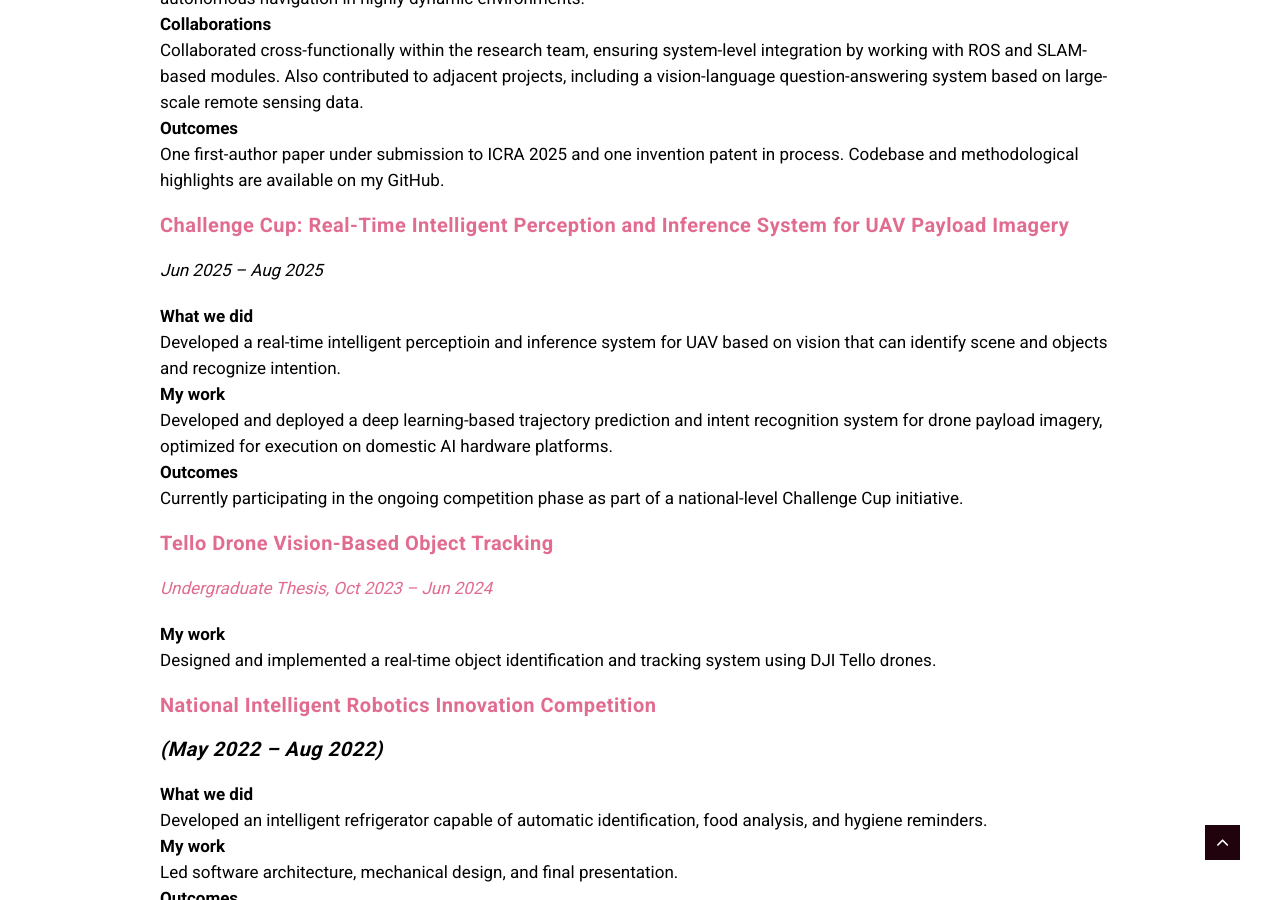
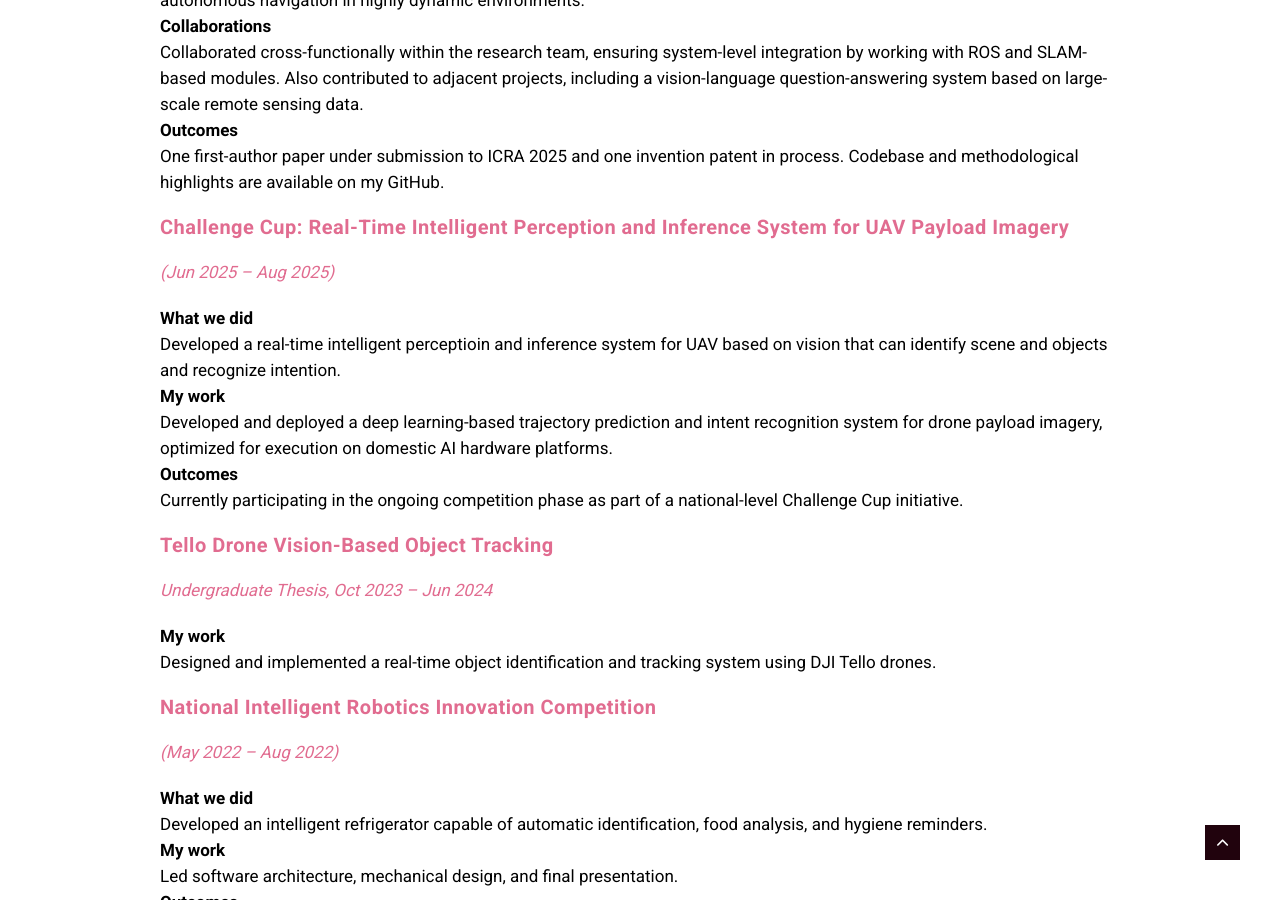
Before and after one commit to ZhangJingru-Ruby/ZhangJingru-Ruby.github.io, a Jekyll site: the page built from _pages/about.md, in a window 1280 px wide and 900 px high, scrolled down 1298 px. Built offline with Jekyll 4.4.1, drawn with Linux system fonts in a browser that asks for light colours; nearby versions of some CDN libraries.

Commit message:
about page layout

```diff
--- a/_pages/about.md
+++ b/_pages/about.md
@@ -58,7 +58,7 @@
 ## 🚀 Research & Projects
 
 #### <span class="ruby-title">Intelligent Detection and Management of Foreign Objects in Complex Airport Scenarios</span>
-#### <em class="ruby-sub">(*National Key R&D Project, 2024 – Present*)</em>
+<em class="ruby-sub">(*National Key R&D Project, 2024 – Present*)</em>
 
 **Responsibility**\
 Independently researching autonomous conflict avoidance methods for multi-objective operational scenarios on airport aprons.\
@@ -70,7 +70,7 @@
 One first-author paper under submission to ICRA 2025 and one invention patent in process. Codebase and methodological highlights are available on my GitHub.
 
 #### <span class="ruby-title">Challenge Cup: Real-Time Intelligent Perception and Inference System for UAV Payload Imagery</span>
-*Jun 2025 – Aug 2025*
+<em class="ruby-sub">*(Jun 2025 – Aug 2025)*</em>
 
 **What we did**\
 Developed a real-time intelligent perceptioin and inference system for UAV based on vision that can identify scene and objects and recognize intention.\
@@ -86,7 +86,7 @@
 Designed and implemented a real-time object identification and tracking system using DJI Tello drones.
 
 #### <span class="ruby-title">National Intelligent Robotics Innovation Competition</span>
-#### *(May 2022 – Aug 2022)*
+<em class="ruby-sub">*(May 2022 – Aug 2022)*</em>
 
 **What we did**\
 Developed an intelligent refrigerator capable of automatic identification, food analysis, and hygiene reminders.\
@@ -96,7 +96,7 @@
 Awarded 1st Prize (Sichuan Province), 2nd Prize (National).
 
 #### <span class="ruby-title">Precision Positioning for Embedded Smart Car
-#### *(Modern Electronics Project, Sep 2022 – Nov 2022)*
+<em class="ruby-sub">*(Modern Electronics Project, Sep 2022 – Nov 2022)*</em>
 
 **My work**\
 Designed and implemented control algorithms for a smart car capable of fast and accurate positionin using an STC89C52 RC microcontroller and developed in the Keil uVision5 environment.\
```
